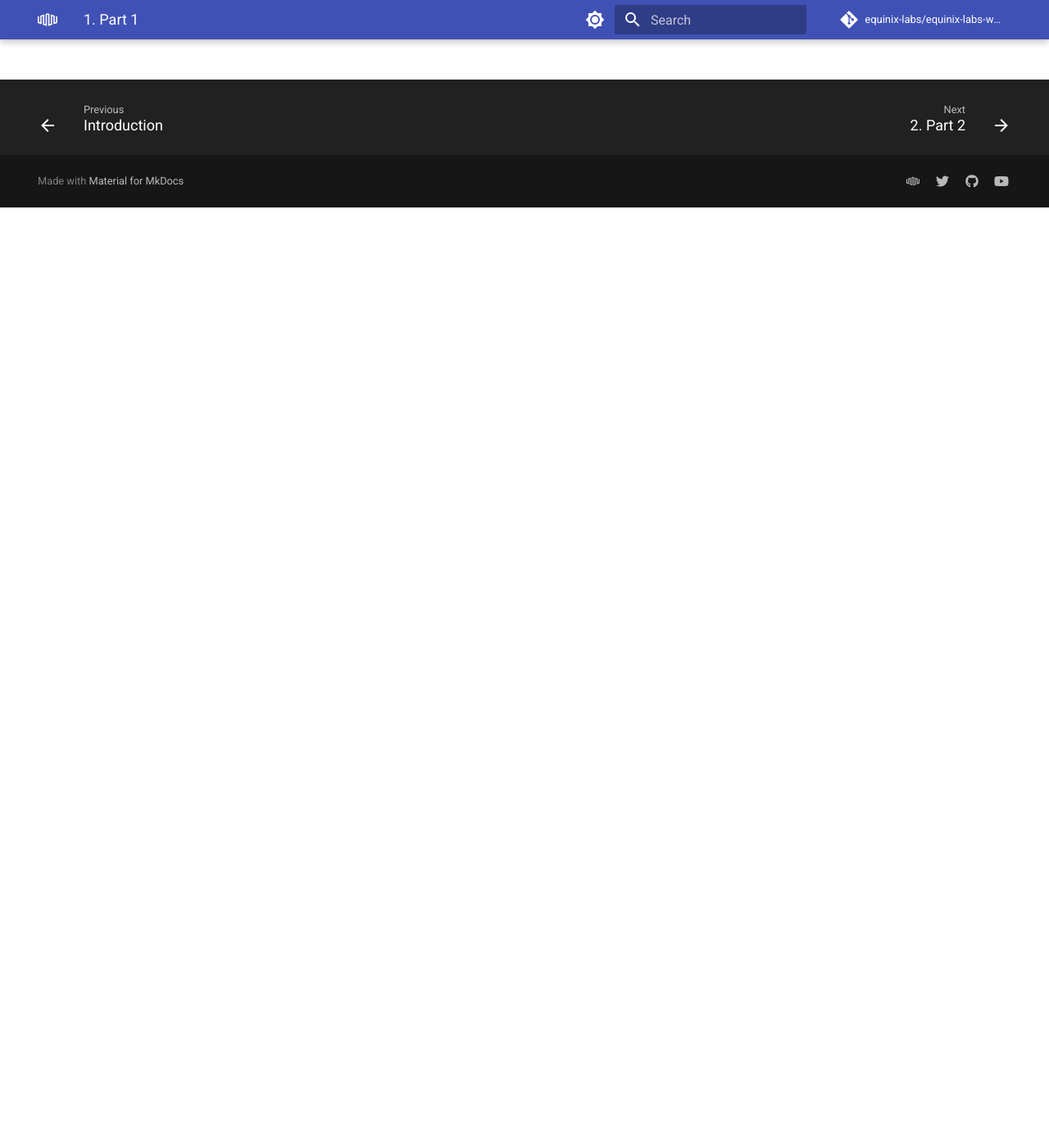
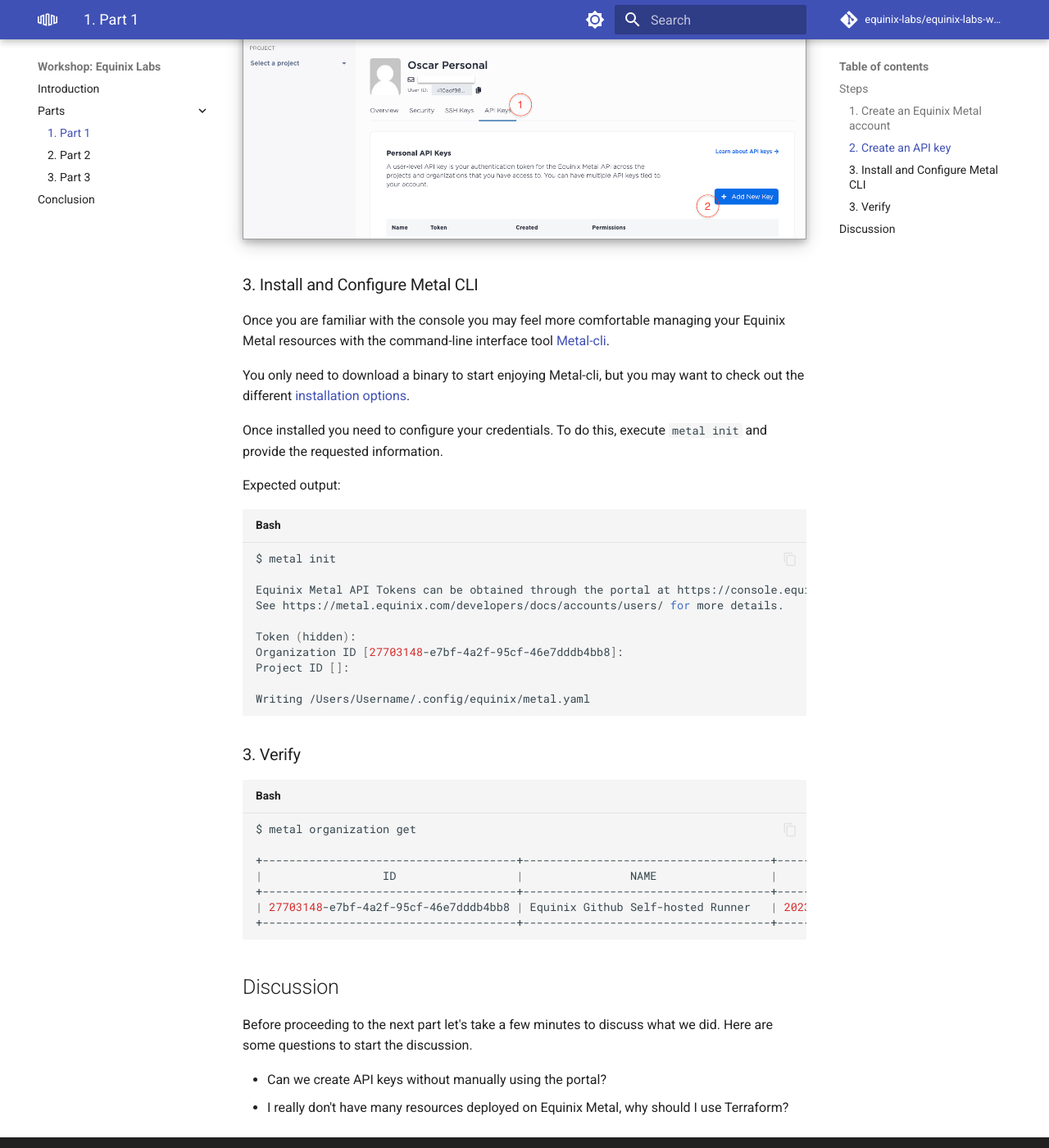
Before and after one commit to equinix-labs/github-runner-on-equinix-metal-workshop, an MkDocs documentation site: the page built from docs/parts/part1.md, in a window 1280 px wide and 1400 px high, scrolled down 1147 px. Shown: the whole window at 82% size. Built offline with MkDocs 1.6.1 and Material for MkDocs 9.7.7, drawn with Linux system fonts in a browser that asks for light colours; comment, search, counter and statistics services are not loaded; some of the changed text lies outside the part shown.

Commit message:
doc: Initial import of content
Signed-off-by: Chris Privitere <23177737+cprivitere@users.noreply.github.com>

````diff
--- a/docs/parts/part1.md
+++ b/docs/parts/part1.md
@@ -1,17 +1,69 @@
-<!-- See https://squidfunk.github.io/mkdocs-material/reference/ -->
-# Part 1: Setup
+# Part 1: Account Setup and Terraform Install
+
+To run this workshop you will need access to an Equinix Metal Account or create a new one following step 1 below.
+
+> **_Note:_**  You are responsible for the cost of resources created in your Equinix Metal account while running this workshop.
 
 ## Steps
 
-### 1. ...
+### 1. Create an Equinix Metal account
 
-### 2. ...
+If you have never used Equinix Metal before, don't worry, you just need 2 minutes to [sign-up and create your first organization](https://console.equinix.com/sign-up). If you have any doubt you can watch our [Getting Started with Equinix Metal](https://www.youtube.com/watch?v=5Ax6fKBeg2U&t=153s) video.
+
+### 2. Create an API key
+
+API keys in Metal can be tied to your user or to a single project. For this workshop we will need a user-level API key.
+
+> **_Note:_** Project API keys do not have access to the entirety of the API; some endpoints can only be used by personal API keys.
+
+To create a new user API key, access your user Profile in the Equinix Metal console, click on the **User Icon**, and click **My Profile**.
+
+![Equinix Console profile section screenshot](../images/profile-screenshot.png)
+
+- Select the `API Keys` tab.
+- Click on `+ Add New Key`.
+- Create a new key with `Read/Write` permissions.
+
+![Equinix Console API keys section screenshot](../images/profile-api-keys-screenshot.png)
+
+### 3. Install and Configure Metal CLI
+
+Once you are familiar with the console you may feel more comfortable managing your Equinix Metal resources with the command-line interface tool [Metal-cli](https://github.com/equinix/metal-cli).
+
+You only need to download a binary to start enjoying Metal-cli, but you may want to check out the different [installation options](https://github.com/equinix/metal-cli/#installation).
+
+Once installed you need to configure your credentials. To do this, execute `metal init` and provide the requested information.
+
+Expected output:
+
+```shell
+$ metal init
+
+Equinix Metal API Tokens can be obtained through the portal at https://console.equinix.com/.
+See https://metal.equinix.com/developers/docs/accounts/users/ for more details.
+
+Token (hidden):
+Organization ID [27703148-e7bf-4a2f-95cf-46e7dddb4bb8]:
+Project ID []:
+
+Writing /Users/Username/.config/equinix/metal.yaml
+```
 
 ### 3. Verify
+
+```shell
+$ metal organization get
+
++--------------------------------------+-------------------------------------+----------------------+
+|                  ID                  |                NAME                 |       CREATED        |
++--------------------------------------+-------------------------------------+----------------------+
+| 27703148-e7bf-4a2f-95cf-46e7dddb4bb8 | Equinix Github Self-hosted Runner   | 2023-01-01T00:00:00Z |
++--------------------------------------+-------------------------------------+----------------------+
+```
 
 ## Discussion
 
 Before proceeding to the next part let's take a few minutes to discuss what we did. Here are some questions to start the discussion.
 
-* ...
-* ...
+- Can we create API keys without manually using the portal?
+- I really don't have many resources deployed on Equinix Metal, why should I use Terraform?
````
Also changed, not shown: README.md (+5 -0 lines), docs/parts/part2.md (+14 -6 lines), docs/parts/part3.md (+34 -6 lines), docs/parts/part4.md (added, +79 -0 lines), docs/images/profile-api-keys-screenshot.png (added), docs/images/profile-screenshot.png (added), images/equinix-logo.svg (added), images/profile-api-keys-screenshot.png (added), images/profile-screenshot.png (added), images/terraform-apply-output.png (added), images/terraform-main-file.png (added), images/terraform-plan-output.png (added).
